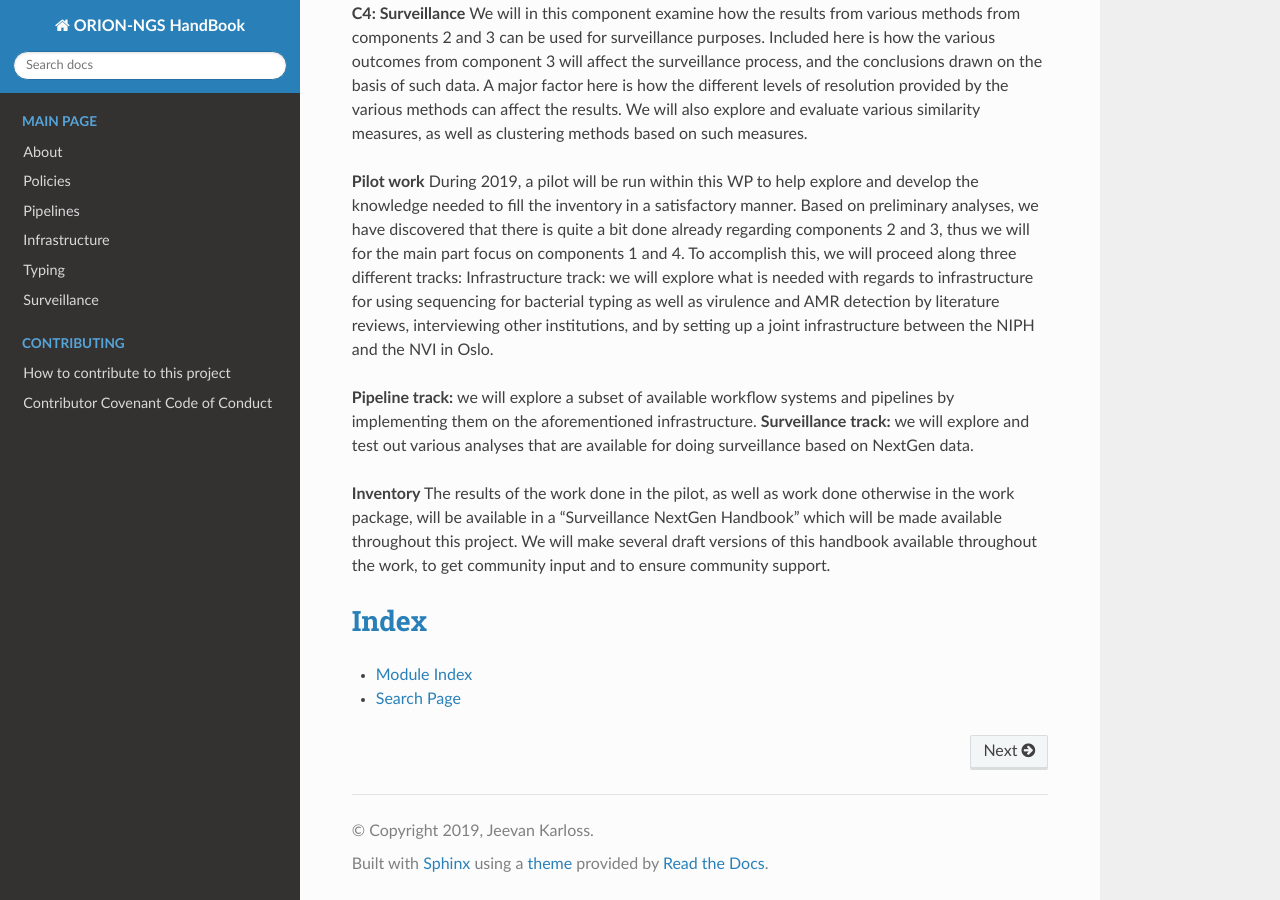
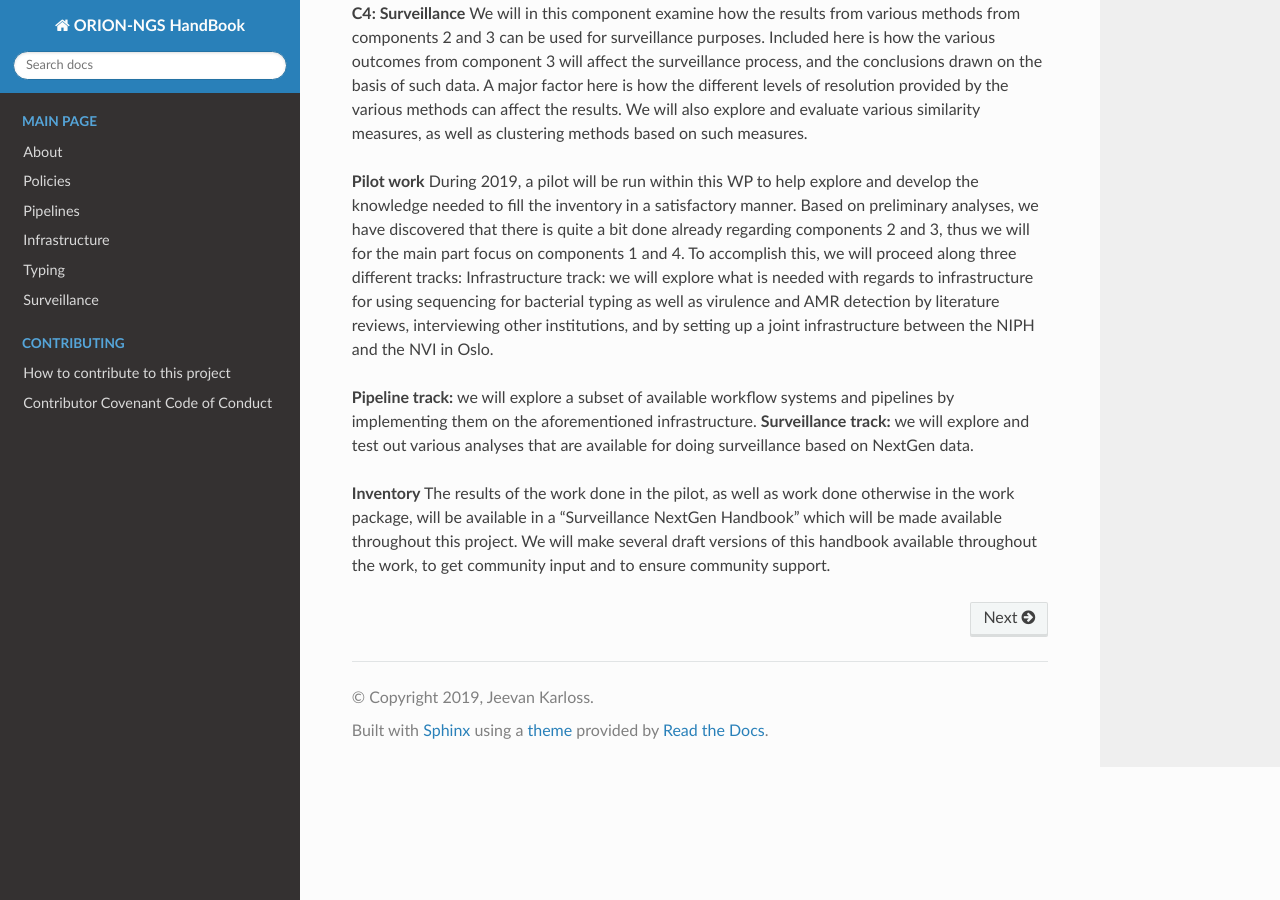
Before and after one commit to NorwegianVeterinaryInstitute/ORION_HandBook, a Sphinx documentation site: the page built from docs/source/index.rst, in a window 1280 px wide and 900 px high, scrolled down 2228 px. Built offline with Sphinx 7.4.7 and the Read the Docs theme 2.0.0, drawn with Linux system fonts in a browser that asks for light colours.

```diff
--- a/docs/source/index.rst
+++ b/docs/source/index.rst
@@ -78,10 +78,3 @@ Infrastructure track: we will explore what is needed with regards to infrastruct
 
 **Inventory**
 The results of the work done in the pilot, as well as work done otherwise in the work package, will be available in a “Surveillance NextGen Handbook” which will be made available throughout this project. We will make several draft versions of this handbook available throughout the work, to get community input and to ensure community support.
-
-
-:ref:`genindex`
-==================
-
-* :ref:`modindex`
-* :ref:`search`
```
